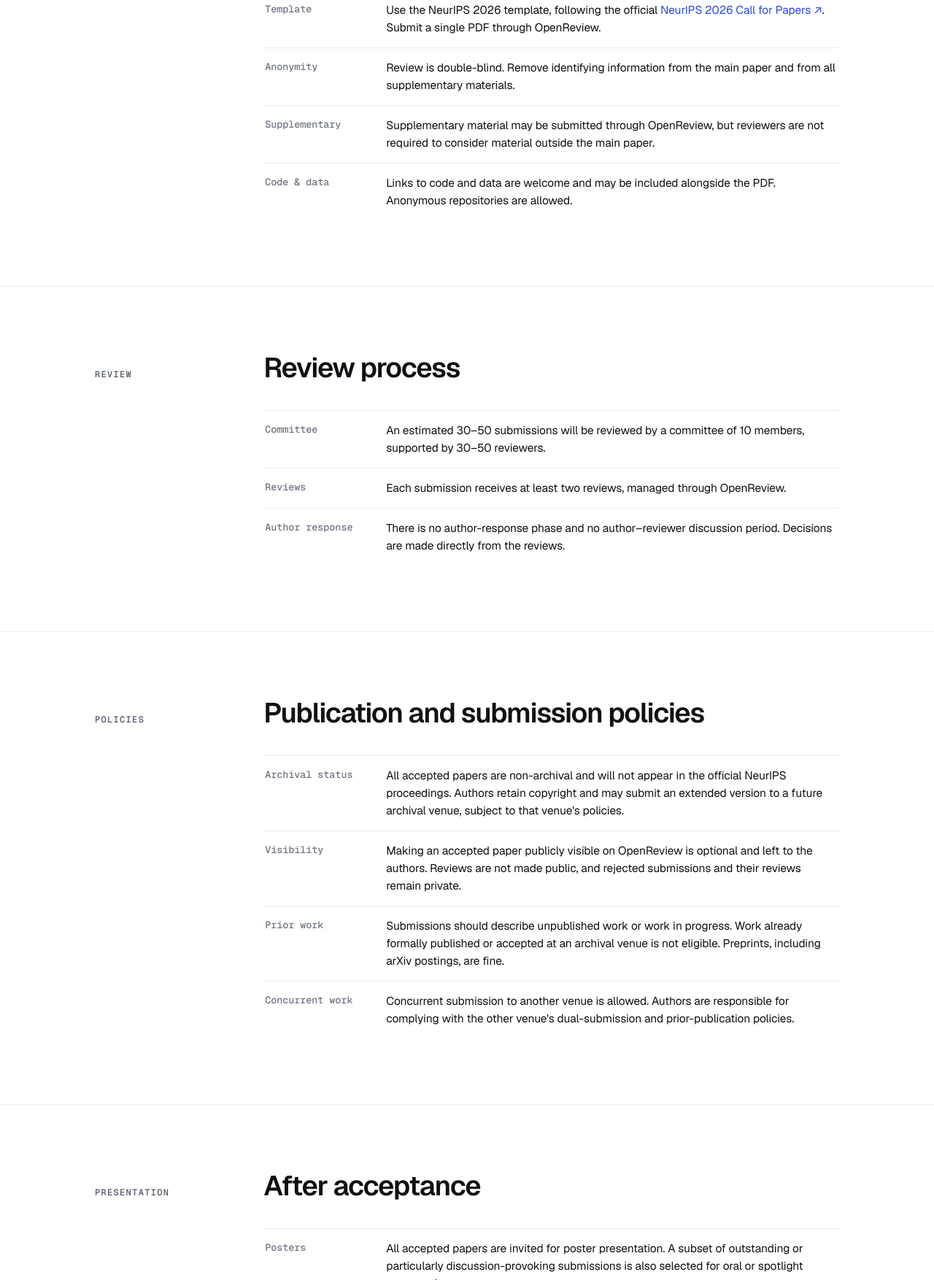
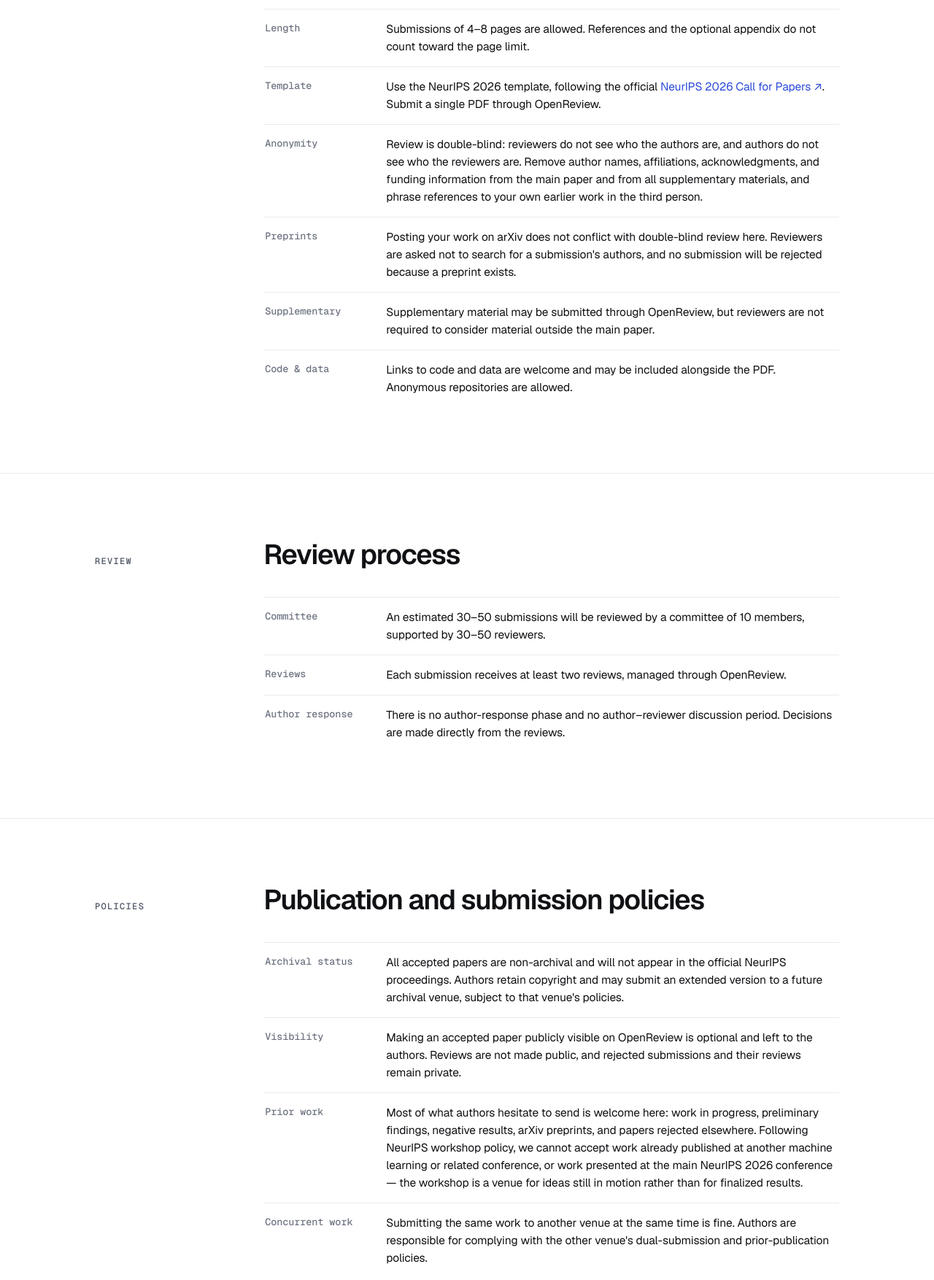
Before and after one commit to embodiedSR/embodiedSR.github.io, a plain HTML site: page call-for-papers.html in a window 1280 px wide. Shown: the part 1762-3516 px from the top of the page at 73% size. Drawn offline with nearby package versions, Linux system fonts and the light colour scheme.

Commit message:
Widen prior-work eligibility as far as NeurIPS policy allows
Invite the categories authors most often hesitate over — work in
progress, preliminary and negative results, arXiv preprints, and papers
rejected elsewhere — instead of leading with what is disqualified. A
non-archival workshop costs authors nothing at other venues, so a
narrow-sounding policy only suppresses submissions we want to discuss.

Work already published at another ML conference stays out of scope: the
NeurIPS 2026 workshop guidance states that "Workshops are not a venue
for work that has been previously published in other conferences on
machine learning or related fields," that work presented at the main
conference "should not appear in a workshop," and that organizers should
"make this clear in their calls."
https://neurips.cc/Conferences/2026/WorkshopsGuidance

Also spell out double-blind review rather than asserting it: what is
hidden from whom, what to strip from the PDF, and how to phrase
self-citations. The new Preprints row resolves the question the arXiv
allowance raises — reviewers are asked not to look for authors, and a
preprint is never grounds for rejection.

```diff
--- a/call-for-papers.html
+++ b/call-for-papers.html
@@ -115,6 +115,11 @@
             extended abstracts — and full papers are welcome. We uphold high standards of review, with impartial
             and constructive feedback for every submission.
           </p>
+          <p>
+            We would rather discuss an early idea than miss it. Work in progress, preliminary findings, negative
+            results, arXiv preprints, and papers rejected elsewhere are all welcome — the workshop is
+            non-archival, so presenting here leaves your options at other venues open.
+          </p>
         </div>
 
         <div class="topics block">
@@ -167,8 +172,18 @@
             <li>
               <span class="key">Anonymity</span>
               <span>
-                Review is double-blind. Remove identifying information from the main paper and from all
-                supplementary materials.
+                Review is double-blind: reviewers do not see who the authors are, and authors do not see who the
+                reviewers are. Remove author names, affiliations, acknowledgments, and funding information from
+                the main paper and from all supplementary materials, and phrase references to your own earlier
+                work in the third person.
+              </span>
+            </li>
+            <li>
+              <span class="key">Preprints</span>
+              <span>
+                Posting your work on arXiv does not conflict with double-blind review here. Reviewers are asked
+                not to search for a submission's authors, and no submission will be rejected because a preprint
+                exists.
               </span>
             </li>
             <li>
@@ -253,15 +268,18 @@
             <li>
               <span class="key">Prior work</span>
               <span>
-                Submissions should describe unpublished work or work in progress. Work already formally published
-                or accepted at an archival venue is not eligible. Preprints, including arXiv postings, are fine.
+                Most of what authors hesitate to send is welcome here: work in progress, preliminary findings,
+                negative results, arXiv preprints, and papers rejected elsewhere. Following NeurIPS workshop
+                policy, we cannot accept work already published at another machine learning or related
+                conference, or work presented at the main NeurIPS 2026 conference — the workshop is a venue for
+                ideas still in motion rather than for finalized results.
               </span>
             </li>
             <li>
               <span class="key">Concurrent work</span>
               <span>
-                Concurrent submission to another venue is allowed. Authors are responsible for complying with the
-                other venue's dual-submission and prior-publication policies.
+                Submitting the same work to another venue at the same time is fine. Authors are responsible for
+                complying with the other venue's dual-submission and prior-publication policies.
               </span>
             </li>
           </ul>
```
